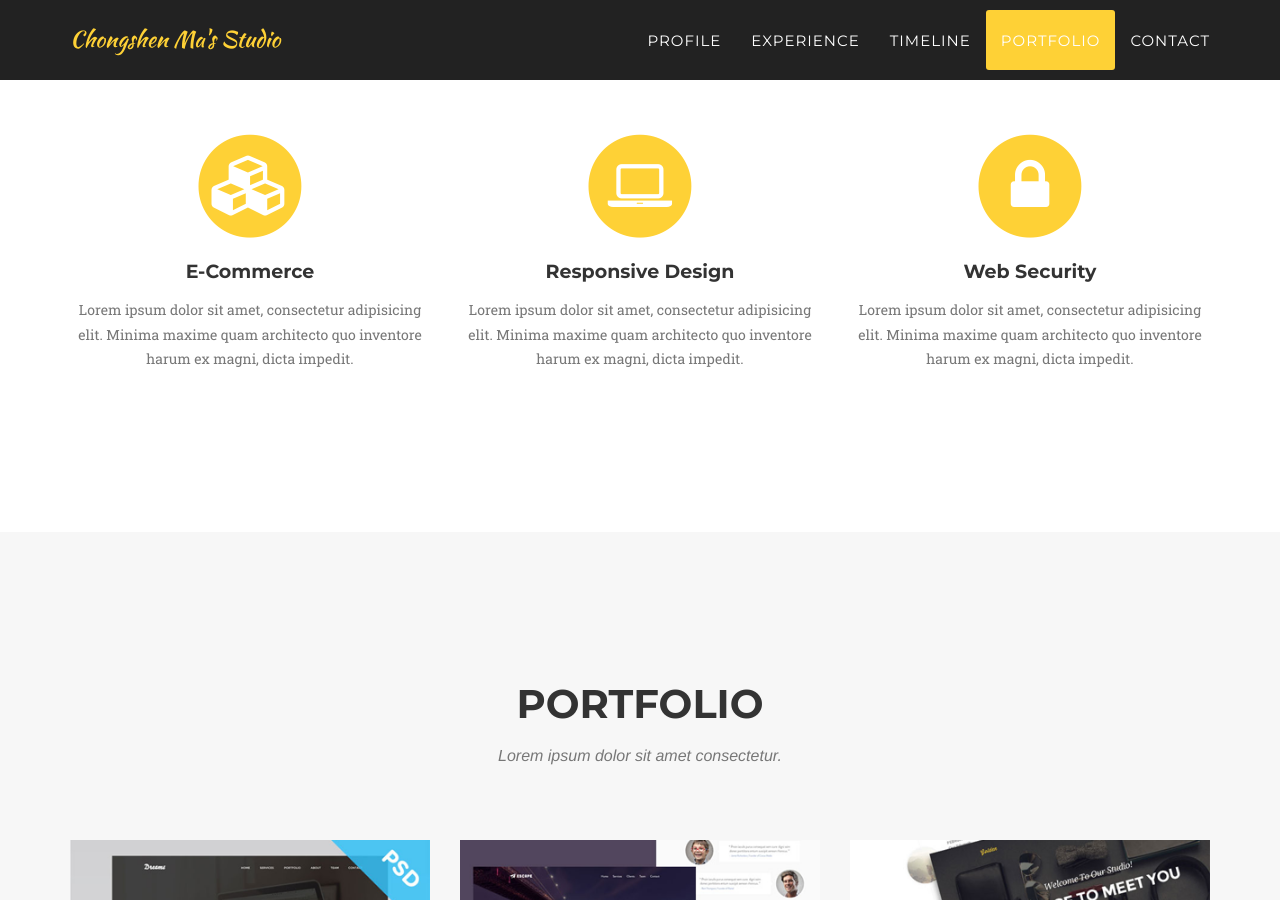
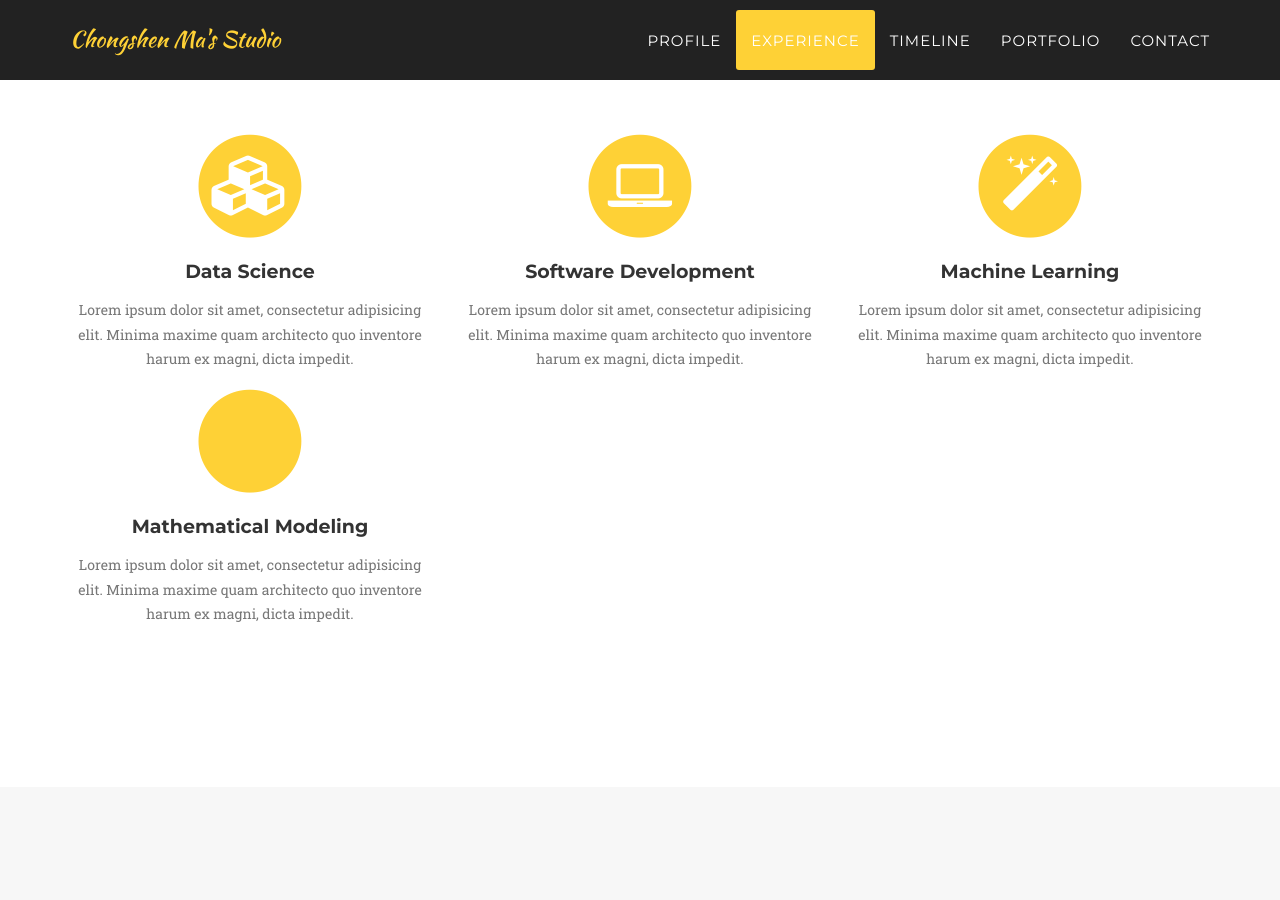
Before and after one commit to machongshen/machongshen_homepage, a Jekyll site: the page built from index.html, in a window 1280 px wide and 900 px high, scrolled down 1872 px. Built offline with Jekyll 4.4.1, drawn with Linux system fonts in a browser that asks for light colours; some web fonts are replaced.

Commit message:
add icon

```diff
--- a/_includes/header.html
+++ b/_includes/header.html
@@ -22,13 +22,13 @@
                         <a class="page-scroll" href="#profile">Profile</a>
                     </li>
                     <li>
-                        <a class="page-scroll" href="#portfolio">Experience</a>
+                        <a class="page-scroll" href="#services">Experience</a>
                     </li>
                     <li>
                         <a class="page-scroll" href="#about">Timeline</a>
                     </li>
                     <li>
-                        <a class="page-scroll" href="#services">Portfolio</a>
+                        <a class="page-scroll" href="#portfolio">Portfolio</a>
                     </li>
                     <li>
                         <a class="page-scroll" href="#contact">Contact</a>
--- a/_includes/profile.html
+++ b/_includes/profile.html
@@ -3,15 +3,15 @@
         <div class="container">
             <div class="row">
                 <div class="col-lg-12 text-center">
-                    <h2 class="section-heading">My Self</h2>
+                    <h2 class="section-heading">Myself Brief</h2>
                     <h3 class="section-subheading text-muted">A Data Admirer.</h3>
                 </div>
             </div>
-            <center>
+
                 <div class="row">
                 {% for member in site.people %}
                 <div class="col-sm-4">
-                        <div class="team-member">
+                        <div class="team-member"><center>
                         <img src="img/team/{{ member.pic }}.jpg" class="img-responsive img-circle" alt="">
                         <h4>{{ member.name }}</h4>
                         <p class="text-muted">{{ member.position }}</p>
@@ -20,12 +20,12 @@
                             <li><a href="{{ network.url }}"><i class="fa fa-{{ network.title }}"></i></a>
                             {% endfor %}
 
-                        </ul>
+                        </ul></center>
                     </div>
                 </div>
                 {% endfor %}
             </div>
-            </center>
+
             <div class="row">
                 <div class="col-lg-8 col-lg-offset-2 text-center">
                     <p class="large text-muted">Lorem ipsum dolor sit amet, consectetur adipisicing elit. Aut eaque, laboriosam veritatis, quos non quis ad perspiciatis, totam corporis ea, alias ut unde.</p>
--- a/_includes/services.html
+++ b/_includes/services.html
@@ -13,7 +13,7 @@
                         <i class="fa fa-circle fa-stack-2x text-primary"></i>
                         <i class="fa fa-cubes fa-stack-1x fa-inverse"></i>
                     </span>
-                    <h4 class="service-heading">E-Commerce</h4>
+                    <h4 class="service-heading">Data Science</h4>
                     <p class="text-muted">Lorem ipsum dolor sit amet, consectetur adipisicing elit. Minima maxime quam architecto quo inventore harum ex magni, dicta impedit.</p>
                 </div>
                 <div class="col-md-4">
@@ -21,15 +21,23 @@
                         <i class="fa fa-circle fa-stack-2x text-primary"></i>
                         <i class="fa fa-laptop fa-stack-1x fa-inverse"></i>
                     </span>
-                    <h4 class="service-heading">Responsive Design</h4>
+                    <h4 class="service-heading">Software Development</h4>
                     <p class="text-muted">Lorem ipsum dolor sit amet, consectetur adipisicing elit. Minima maxime quam architecto quo inventore harum ex magni, dicta impedit.</p>
                 </div>
                 <div class="col-md-4">
                     <span class="fa-stack fa-4x">
                         <i class="fa fa-circle fa-stack-2x text-primary"></i>
-                        <i class="fa fa-lock fa-stack-1x fa-inverse"></i>
+                        <i class="fa fa-magic fa-stack-1x fa-inverse"></i>
                     </span>
-                    <h4 class="service-heading">Web Security</h4>
+                    <h4 class="service-heading">Machine Learning</h4>
+                    <p class="text-muted">Lorem ipsum dolor sit amet, consectetur adipisicing elit. Minima maxime quam architecto quo inventore harum ex magni, dicta impedit.</p>
+                </div>
+                <div class="col-md-4">
+                    <span class="fa-stack fa-4x">
+                        <i class="fa fa-circle fa-stack-2x text-primary"></i>
+                        <i class="fa fa-connectdevelop fa-stack-1x fa-inverse"></i>
+                    </span>
+                    <h4 class="service-heading">Mathematical Modeling</h4>
                     <p class="text-muted">Lorem ipsum dolor sit amet, consectetur adipisicing elit. Minima maxime quam architecto quo inventore harum ex magni, dicta impedit.</p>
                 </div>
             </div>
```
